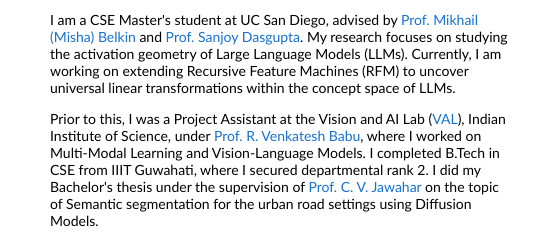
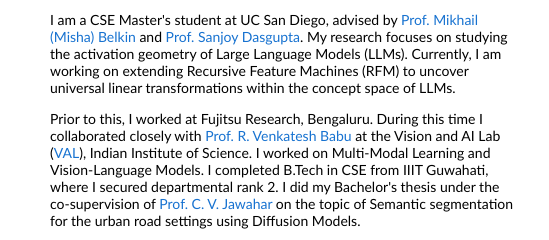
Before and after one commit to SoumyajitKarmakar/SoumyajitKarmakar.github.io, a plain HTML site: page index.html in a window 1280 px wide. Shown: the part 84-324 px from the top of the page, 210-759 px from the left. Drawn offline with Linux system fonts and the light colour scheme.

Commit message:
Update index.html

```diff
--- a/index.html
+++ b/index.html
@@ -26,10 +26,14 @@
                     Feature Machines (RFM) to uncover universal linear transformations within the concept space of LLMs.
                   </p>
                   <p>
-                    Prior to this, I was a Project Assistant at the Vision and AI Lab (<a href="https://val.cds.iisc.ac.in/index.html">VAL</a>),
-                    Indian Institute of Science, under <a href="http://cds.iisc.ac.in/faculty/venky/">Prof. R. Venkatesh Babu</a>, where I worked on
-                    Multi-Modal Learning and Vision-Language Models. I completed B.Tech in CSE from IIIT Guwahati, where I secured departmental
-                    rank 2. I did my Bachelor's thesis under the supervision of <a href="https://faculty.iiit.ac.in/~jawahar/">Prof. C. V. Jawahar</a>
+                    <!-- Prior to this, I was a Project Assistant at the Vision and AI Lab (<a href="https://val.cds.iisc.ac.in/index.html">VAL</a>),  -->
+                    <!-- Indian Institute of Science, under <a href="http://cds.iisc.ac.in/faculty/venky/">Prof. R. Venkatesh Babu</a>, where I worked on  -->
+                    <!-- Multi-Modal Learning and Vision-Language Models. -->
+                    Prior to this, I worked at Fujitsu Research, Bengaluru. During this time I collaborated closely with
+                    <a href="http://cds.iisc.ac.in/faculty/venky/">Prof. R. Venkatesh Babu</a> at the Vision and AI Lab (<a href="https://val.cds.iisc.ac.in/index.html">VAL</a>),
+                    Indian Institute of Science. I worked on Multi-Modal Learning and Vision-Language Models.
+                    I completed B.Tech in CSE from IIIT Guwahati, where I secured departmental
+                    rank 2. I did my Bachelor's thesis under the co-supervision of <a href="https://faculty.iiit.ac.in/~jawahar/">Prof. C. V. Jawahar</a>
                     on the topic of Semantic segmentation for the urban road settings using Diffusion Models.
                     <!-- I did my Bachelor's thesis at the Centre for Visual Information Technology
                     (<a href="https://cvit.iiit.ac.in/">CVIT</a>), IIIT Hyderabad under <a href="https://faculty.iiit.ac.in/~jawahar/">Prof. C. V.
@@ -182,7 +186,8 @@
             <br>
             <em>Poster session of the International Symposium on Parameterized and Exact Computation (<strong>IPEC</strong>), 2022</em>
             <br>
-            <a href="https://arxiv.org/">arXiv</a>
+            <!-- <a href="https://arxiv.org/">arXiv</a> -->
+            <a href="data/FEDRER.pdf">paper</a>
             /
             <a href="https://github.com/Amanj2000/PACE-2022-Directed-Feedback-Vertex-Set">code</a>
             <p> Our submission for the PACE 2022 competition. We developed a novel divide and conquer heuristic algorithm to obtain the Directed Feedback
```
